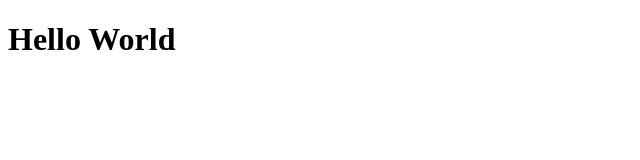
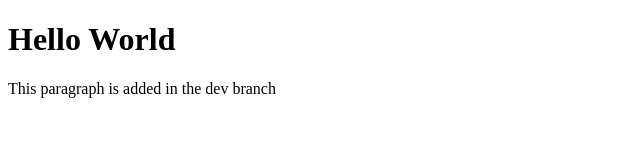
Before and after one commit to Naskovski/KIII-BlueOcean, a plain HTML site: page index.html in a window 1280 px wide. Shown: the whole page, without its empty margins (0-640 px from the left). Drawn offline with Linux system fonts and the light colour scheme.

Commit message:
Update index.html
add new paragraph

```diff
--- a/index.html
+++ b/index.html
@@ -6,5 +6,6 @@
 </head>
 <body>
 <h1>Hello World</h1>
+<p>This paragraph is added in the dev branch</p>
 </body>
 </html>
```
